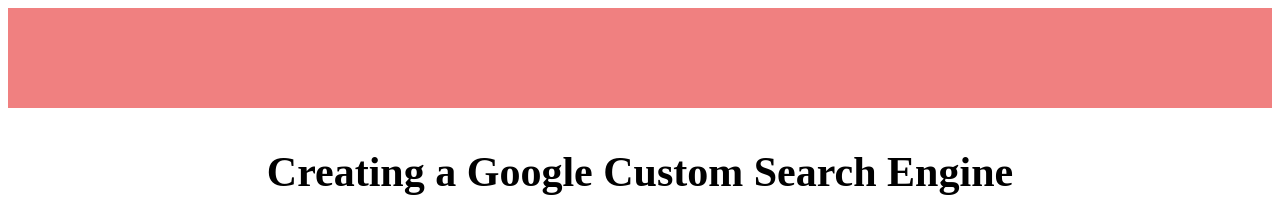
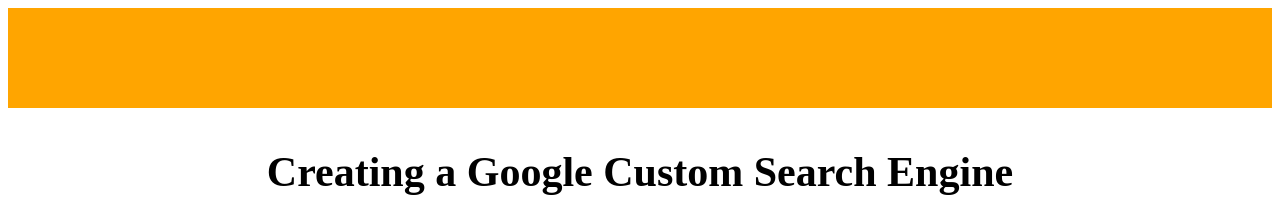
Before and after one commit to MFerrick/practice, a plain HTML site: page index.html in a window 1280 px wide. Shown: the top 202 px of the page. Drawn offline with Linux system fonts and the light colour scheme.

Commit message:
Changed navbar background color

```diff
--- a/style.css
+++ b/style.css
@@ -1,5 +1,5 @@
 .navbar {
-    background-color: lightcoral;
+    background-color: orange;
     height: 100px;
     display: flex;
     justify-content: flex-end;
```
